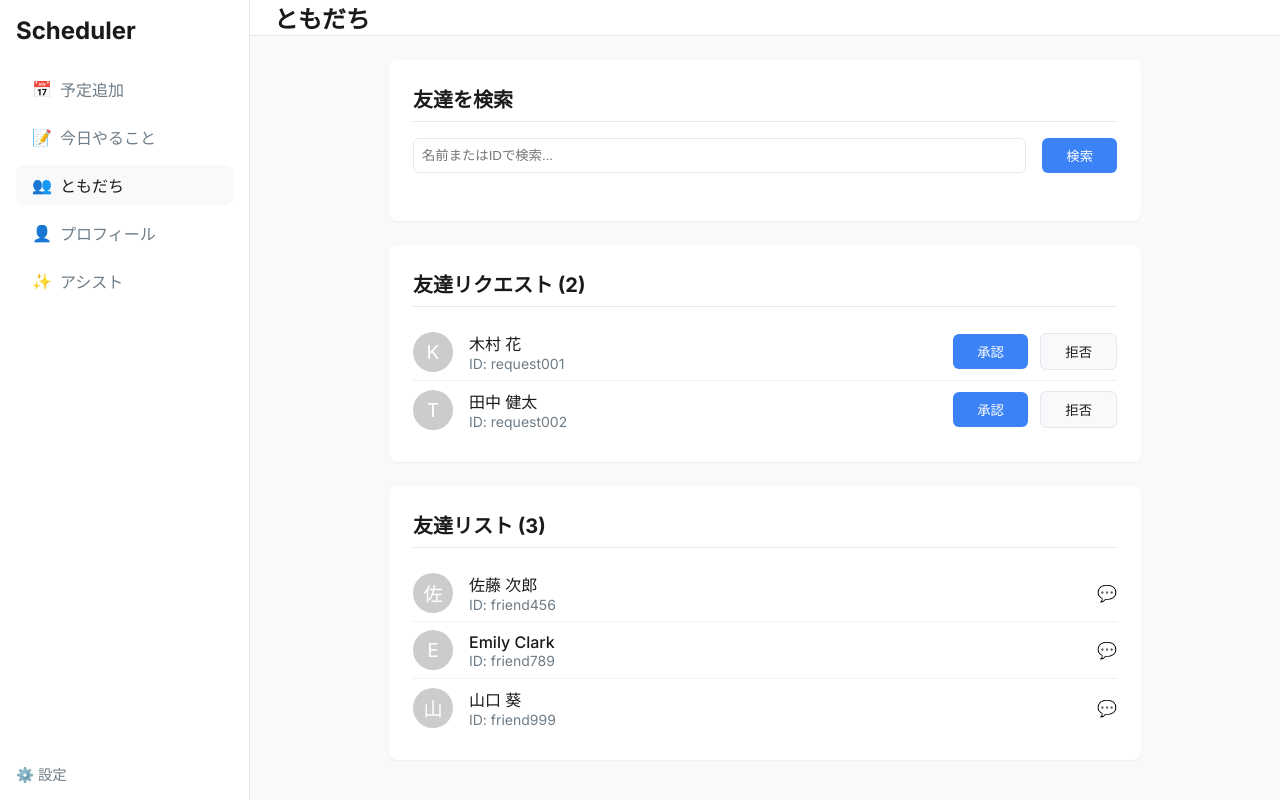
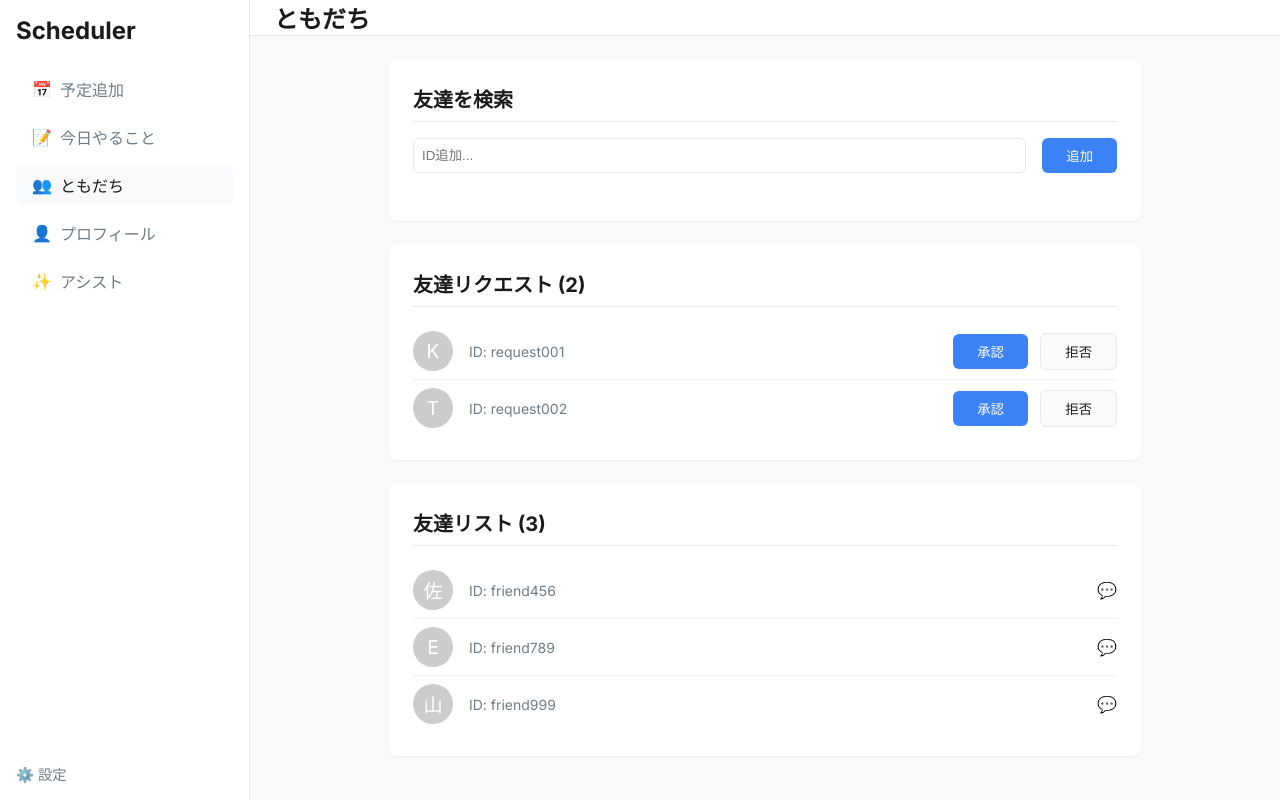
Before and after one commit to usudonsdev/13_Hackathon202512, a Django app: template calendarProject_forHK/templates/calendar_app/friends.html in a window 1280 px wide. Run offline with Django 3.2, Linux system fonts and the light colour scheme; the template is opened without the code that fills it, so the values that code supplies are empty.

Commit message:
うんこ

```diff
--- a/calendarProject_forHK/templates/calendar_app/friends.html
+++ b/calendarProject_forHK/templates/calendar_app/friends.html
@@ -299,8 +299,8 @@
                 <div class="friends-section">
                     <h3>友達を検索</h3>
                     <div class="search-area">
-                        <input type="text" id="friend-search-input" placeholder="名前またはIDで検索...">
-                        <button class="btn-primary" id="search-btn">検索</button>
+                        <input type="text" id="friend-search-input" placeholder="ID追加...">
+                        <button class="btn-primary" id="search-btn">追加</button>
                     </div>
                 </div>
 
@@ -311,7 +311,6 @@
                             <div class="friend-info" onclick="window.location.href='account.html?id=request001'">
                                 <div class="friend-avatar">K</div>
                                 <div>
-                                    <div class="friend-name">木村 花</div>
                                     <div class="friend-id">ID: request001</div>
                                 </div>
                             </div>
@@ -324,7 +323,6 @@
                             <div class="friend-info" onclick="window.location.href='account.html?id=request002'">
                                 <div class="friend-avatar">T</div>
                                 <div>
-                                    <div class="friend-name">田中 健太</div>
                                     <div class="friend-id">ID: request002</div>
                                 </div>
                             </div>
@@ -343,7 +341,6 @@
                             <div class="friend-info" onclick="window.location.href='account.html?id=friend456'">
                                 <div class="friend-avatar">佐</div>
                                 <div>
-                                    <div class="friend-name">佐藤 次郎</div>
                                     <div class="friend-id">ID: friend456</div>
                                 </div>
                             </div>
@@ -352,7 +349,6 @@
                             <div class="friend-info" onclick="window.location.href='account.html?id=friend789'">
                                 <div class="friend-avatar">E</div>
                                 <div>
-                                    <div class="friend-name">Emily Clark</div>
                                     <div class="friend-id">ID: friend789</div>
                                 </div>
                             </div>
@@ -362,7 +358,6 @@
                             <div class="friend-info" onclick="window.location.href='account.html?id=friend999'">
                                 <div class="friend-avatar">山</div>
                                 <div>
-                                    <div class="friend-name">山口 葵</div>
                                     <div class="friend-id">ID: friend999</div>
                                 </div>
                             </div>
```
